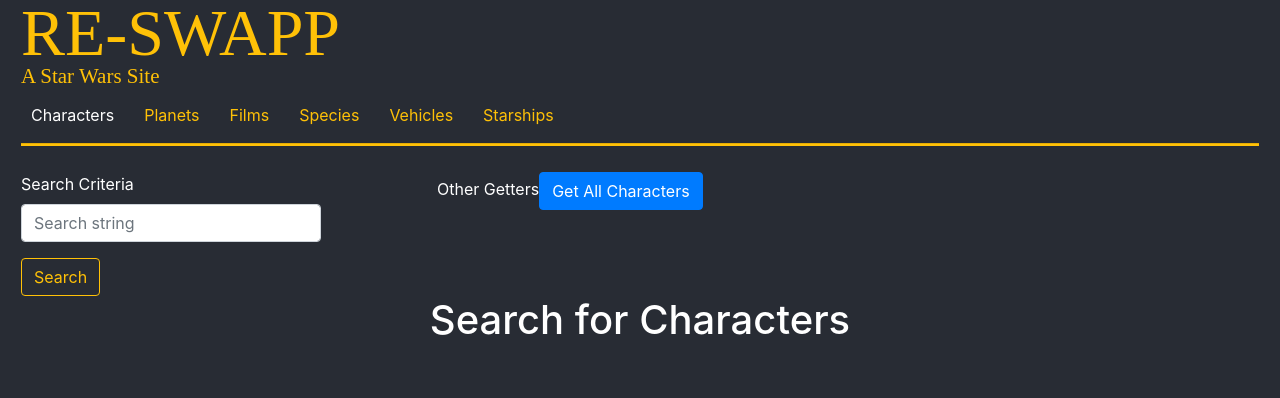
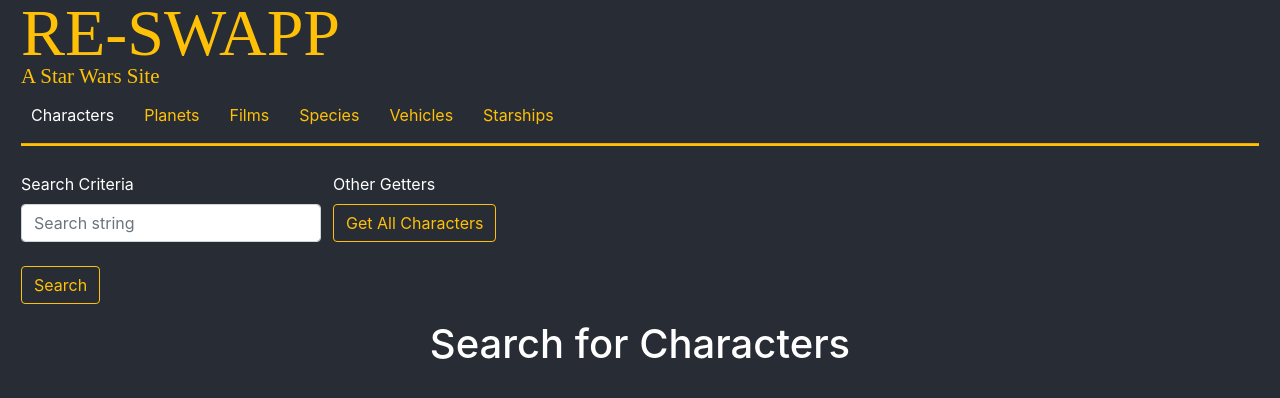
Before and after one commit to buzznode/react-swapp, a React (Create React App) app: page /characters in a window 1280 px wide. Shown: the top 398 px of the page. Built offline with nearby package versions, Linux system fonts and the light colour scheme.

Commit message:
Added query builder

```diff
--- a/src/components/Characters.js
+++ b/src/components/Characters.js
@@ -14,26 +14,38 @@
 
   function handleGetAll(e) {
     e.preventDefault();
+    setSearch('');
+    setQuery(search);
+  }
+
+  function handleSearchChange(e) {
+    if (e.target.value) {
+      const params = new URLSearchParams();
+      params.append("q", e.target.value);
+      setSearch(params);
+    }
+    else {
+      setSearch('');
+    }
   }
 
   function handleSubmit(e) {
     const form = e.currentTarget;
 
-    if (form.checkValidity() === false) {
-      e.preventDefault();
-      e.stopPropagation();
-    }
+    // if (form.checkValidity() === false) {
+    //   e.preventDefault();
+    //   e.stopPropagation();
+    // }
 
-    if (form[0].validity.valid) {
-      e.preventDefault();
-      setQuery(search);
-    }
+    // if (form[0].validity.valid) {
+    //   e.preventDefault();
+    //   setQuery(search);
+    // }
 
     setValidated(true);
   }
 
-  function useAsyncHook(criteria) {
-    console.log(`criteria: ${criteria}`);
+  function useAsyncHook(params) {
     const [result, setResult] = useState([]);
     const [loading, setLoading] = useState(false);
 
@@ -42,9 +54,7 @@
         try {
           setLoading(true);
           const response = await SWAPI.get('/people', {
-            params: {
-              criteria
-            }
+            params
           });
 
           setResult(response.data);
@@ -55,10 +65,10 @@
         }
       }
 
-      if (criteria !== '') {
+      if (params !== '') {
         fetchCharacterList();
       }
-    }, [criteria]);
+    }, [params]);
 
     return [result, loading];
   }
@@ -67,26 +77,27 @@
     <div className="content">
       <Form noValidate validated={validated} onSubmit={handleSubmit}>
         <Form.Row>
-          <Form.Group as={Col} md="4" controlId="validationCustom0">
+          <Form.Group as={Col} md="3">
             <Form.Label>Search Criteria</Form.Label>
             <Form.Control
               required
               type="text"
               style={{width: '300px'}}
               placeholder="Search string"
-              // onChange={e => setSearch(e.target.value)}
-              onChange={e => setSearch(`q: ${e.target.value}`)}
+              onChange={handleSearchChange}
             />
             <Form.Control.Feedback type="invalid">
               Type something, loser
             </Form.Control.Feedback>
+            <br />
+            <Button type="submit" name="search" variant="outline-warning">Search</Button>
           </Form.Group>
-          <Form.Group as={Col} md="4">
+          <Form.Group as={Col} md="3">
             <Form.Label>Other Getters</Form.Label>
-            <Button onClick={handleGetAll}>Get All Characters</Button>
+            <br />
+            <Button type="submit" name="getAll" variant="outline-warning">Get All Characters</Button>
           </Form.Group>
         </Form.Row>
-        <Button type="submit" variant="outline-warning">Search</Button>
       </Form>
 
       <div className="cards-container">
```
